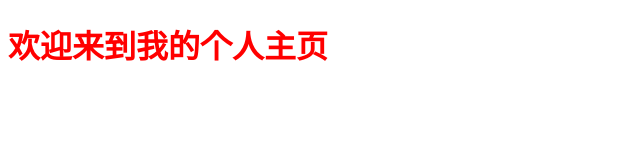
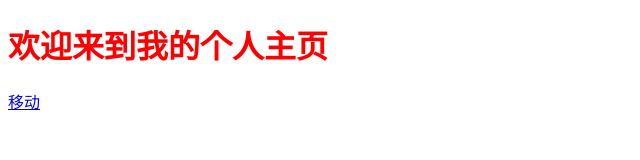
Before and after one commit to DJYpersonal/DJYpersonal.github.io, a plain HTML site: page index.html in a window 1280 px wide. Shown: the full height of the page, 0-640 px from the left. Drawn offline with Linux system fonts and the light colour scheme.

Commit message:
添加了一个链接

```diff
--- a/index.html
+++ b/index.html
@@ -7,5 +7,6 @@
 </head>
 <body>
 	<h1>欢迎来到我的个人主页</h1>
+	<a href="/yidong">移动</a>
 </body>
 </html>
```
